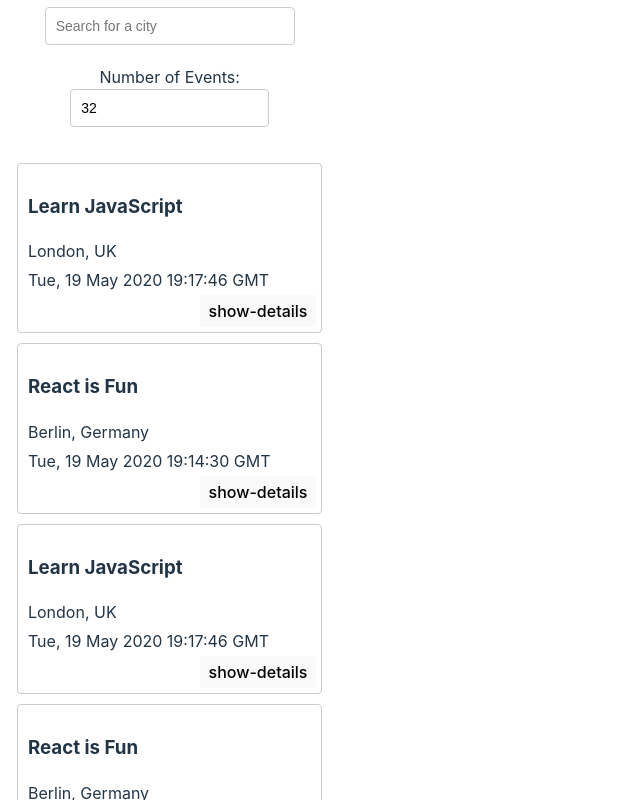
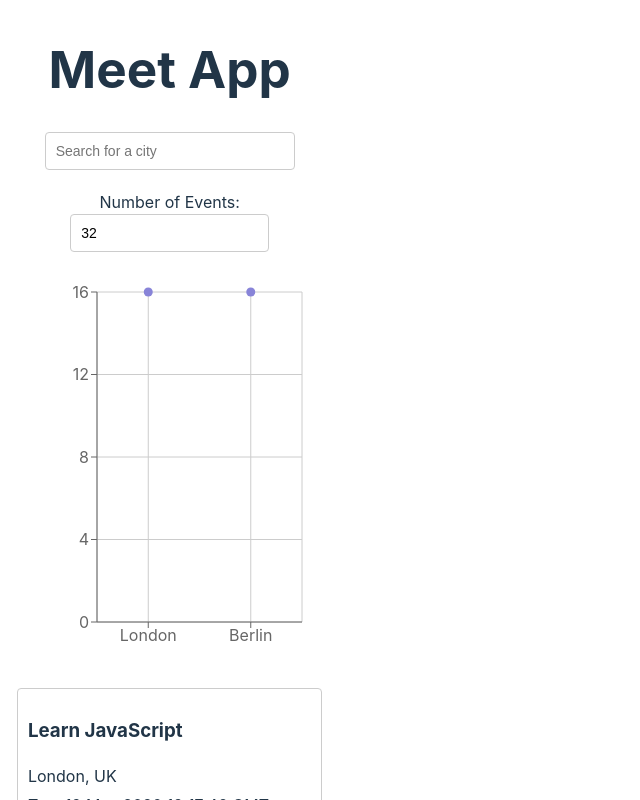
Before and after one commit to KamilaKnits/meet, a React (Vite) app: page / in a window 1280 px wide. Shown: the top 800 px of the page, without its empty margins (0-640 px from the left). Built offline with nearby package versions, Linux system fonts and the light colour scheme.

Commit message:
added recharts

```diff
--- a/package.json
+++ b/package.json
@@ -17,6 +17,7 @@
     "prop-types": "^15.8.1",
     "react": "^18.3.1",
     "react-dom": "^18.3.1",
+    "recharts": "^2.15.3",
     "vite-plugin-pwa": "^1.0.0",
     "workbox-core": "^7.3.0",
     "workbox-expiration": "^7.3.0",
--- a/src/App.jsx
+++ b/src/App.jsx
@@ -7,6 +7,7 @@
 import NumberOfEvents from './components/NumberOfEvents';
 import { extractLocations, getEvents } from './api';
 import { InfoAlert, ErrorAlert, WarningAlert } from './components/Alert';
+import CityEventsChart from './components/CityEventsChart';
 
 
 import './App.css';
@@ -42,6 +43,7 @@
 
   return (
     <div className="App">
+      <h1>Meet App</h1>
       <div className="alerts-container">
       {infoAlert.length ? <InfoAlert text={infoAlert}/> : null}
       {errorAlert.length ? <ErrorAlert text={errorAlert}/> : null}
@@ -56,6 +58,10 @@
       setCurrentNOE={setCurrentNOE}
       setErrorAlert={setErrorAlert}
       />
+      <CityEventsChart
+      allLocations={allLocations}
+      events={events}
+      />
       <EventList
       events={events}
       />
--- /dev/null
+++ b/src/components/CityEventsChart.jsx
@@ -0,0 +1,46 @@
+// src/components/CityEventsChart.jsx
+
+import React from 'react';
+import { useState, useEffect } from 'react';
+import {
+    ScatterChart, Scatter, XAxis, YAxis, CartesianGrid, Tooltip, ResponsiveContainer
+} from 'recharts';
+
+const CityEventsChart = ({ allLocations, events }) => {
+    const [ data, setData] = useState([]);
+
+    useEffect(() => {
+        setData(getData());
+    }, [`${events}`]);
+
+    const getData = () => {
+        const data = allLocations.map((location) => {
+            const count = events.filter((event) => event.location === location).length
+            const city = location.split(', ') [0]
+            return { city, count };
+        })
+        return data;
+    };
+
+
+    return (
+        <ResponsiveContainer width="100%" height={400}>
+          <ScatterChart
+            margin={{
+              top: 20,
+              right: 20,
+              bottom: 20,
+              left: 20,
+            }}
+          >
+            <CartesianGrid />
+            <XAxis type="category" dataKey="city" name="City" />
+            <YAxis type="number" dataKey="count" name="Number of Events" />
+            <Tooltip cursor={{ strokeDasharray: '3 3' }} />
+            <Scatter name="A school" data={data} fill="#8884d8" />
+          </ScatterChart>
+        </ResponsiveContainer>
+      );
+}
+
+export default CityEventsChart;
```
Also changed, not shown: 1 other file (tests, documents, lock files or other folders).
